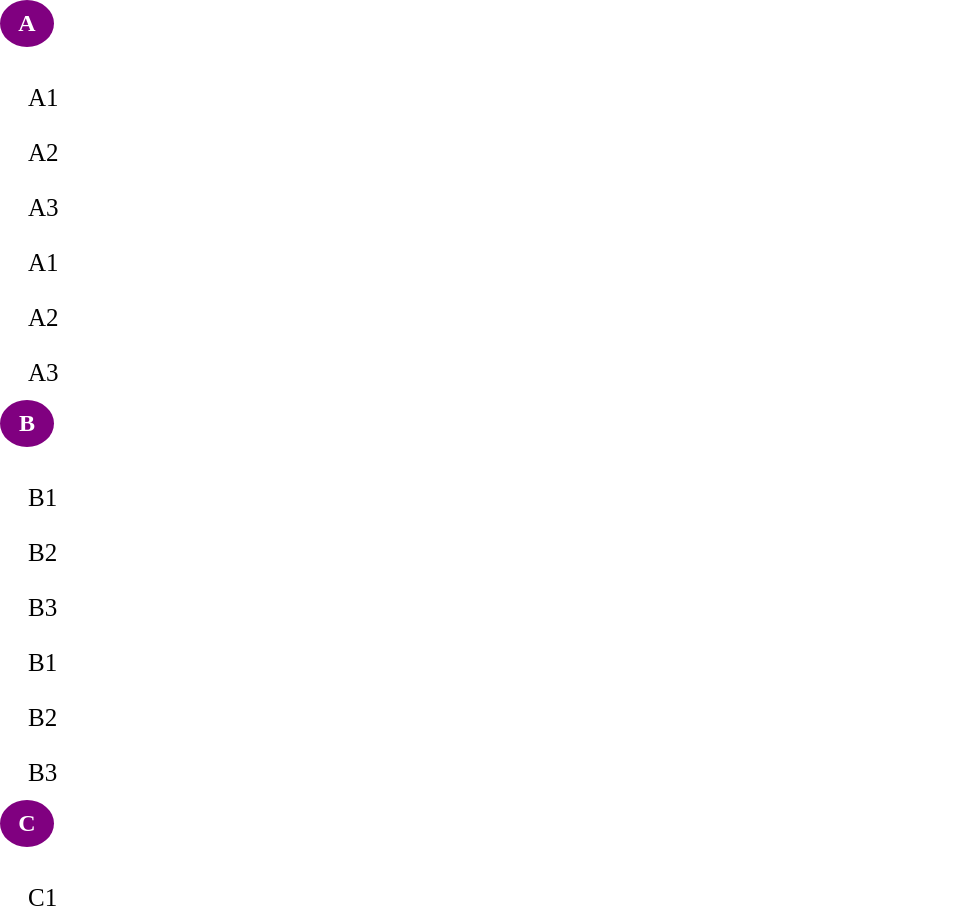
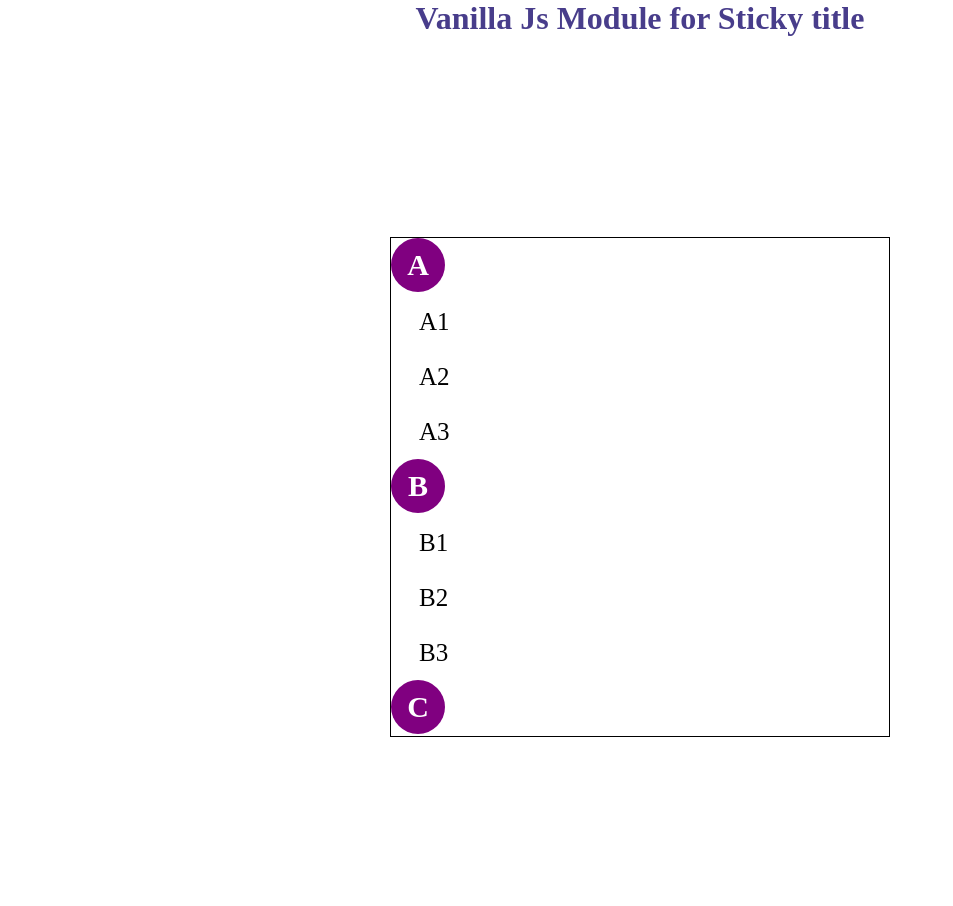
Before and after one commit to at-trangpham2/AT-TrangPhamT-FE-Basic, a plain HTML site: page Exercise4/Ex_Sticky.html in a window 1280 px wide. Shown: the top 906 px of the page, without its empty margins (0-953 px from the left). After the commit the page ends 800 px from the top, so only its background shows below. Drawn offline with Linux system fonts and the light colour scheme.

Commit message:
fix css and module vanilla js for sticky title

```diff
--- a/Exercise4/Ex_Sticky.css
+++ b/Exercise4/Ex_Sticky.css
@@ -6,10 +6,24 @@
 body {
   font-family: "Times New Roman", Times, serif;
 }
+h1 {
+  color: darkslateblue;
+  text-align: center;
+}
+.menu-list-group {
+  width: 500px;
+  height: 500px;
+  border: 1px solid black;
+  overflow: auto;
+  margin: auto;
+  margin-top: 200px;
+}
+
 .menu-list {
   list-style-type: none;
 }
 .menu-item-group {
+  list-style-type: none;
   position: relative;
 }
 .title-sticky {
@@ -22,10 +36,10 @@ body {
   border-radius: 50%;
   color: white;
   text-align: center;
+  font-size: 30px;
 }
-
 .menu-list-data {
-  padding-top: 70px;
+  padding-top: 56px;
 }
 .menu-item-data {
   line-height: 55px;
@@ -34,8 +48,7 @@ body {
 }
 
 .fixed .title-sticky {
-  position: fixed;
-  left: 0;
+  position: sticky;
   top: 0;
   padding: 10px;
 }
--- a/Exercise4/Ex_Sticky.html
+++ b/Exercise4/Ex_Sticky.html
@@ -8,59 +8,11 @@
     <link rel="stylesheet" href="Ex_Sticky.css" />
   </head>
   <body>
-    <section class="section-sticky">
-      <div class="container">
-        <ul class="menu-list menu-list-group">
-          <li class="menu-item menu-item-group">
-            <h2 class="title-sticky">A</h2>
-            <ul class="menu-list menu-list-data">
-              <li class="menu-item menu-item-data">A1</li>
-              <li class="menu-item menu-item-data">A2</li>
-              <li class="menu-item menu-item-data">A3</li>
-              <li class="menu-item menu-item-data">A1</li>
-              <li class="menu-item menu-item-data">A2</li>
-              <li class="menu-item menu-item-data">A3</li>
-            </ul>
-          </li>
-
-          <li class="menu-item menu-item-group">
-            <h2 class="title-sticky">B</h2>
-            <ul class="menu-list menu-list-data">
-              <li class="menu-item menu-item-data">B1</li>
-              <li class="menu-item menu-item-data">B2</li>
-              <li class="menu-item menu-item-data">B3</li>
-              <li class="menu-item menu-item-data">B1</li>
-              <li class="menu-item menu-item-data">B2</li>
-              <li class="menu-item menu-item-data">B3</li>
-            </ul>
-          </li>
-
-          <li class="menu-item menu-item-group">
-            <h2 class="title-sticky">C</h2>
-            <ul class="menu-list menu-list-data">
-              <li class="menu-item menu-item-data">C1</li>
-              <li class="menu-item menu-item-data">C2</li>
-              <li class="menu-item menu-item-data">C3</li>
-              <li class="menu-item menu-item-data">C1</li>
-              <li class="menu-item menu-item-data">C2</li>
-              <li class="menu-item menu-item-data">C3</li>
-            </ul>
-          </li>
-
-          <li class="menu-item menu-item-group">
-            <h2 class="title-sticky">D</h2>
-            <ul class="menu-list menu-list-data">
-              <li class="menu-item menu-item-data">D1</li>
-              <li class="menu-item menu-item-data">D2</li>
-              <li class="menu-item menu-item-data">D3</li>
-              <li class="menu-item menu-item-data">D1</li>
-              <li class="menu-item menu-item-data">D2</li>
-              <li class="menu-item menu-item-data">D3</li>
-            </ul>
-          </li>
-        </ul>
-      </div>
-    </section>
-    <script src="Ex_Sticky.js"></script>
+    <div class="table-sticky">
+      <h1>Vanilla Js Module for Sticky title</h1>
+      <ul id="js-menu-sticky" class="menu-list menu-list-group"></ul>
+    </div>
+    <script src="./js/data.js"></script>
+    <script src="./js/Ex_Sticky.js"></script>
   </body>
 </html>
--- a/Exercise4/Ex_Sticky.js
+++ /dev/null
@@ -1,27 +0,0 @@
-var addStickyModule = (function() {
-  // "use strict";
-  var $sticky = document.getElementsByClassName('menu-item-group');
-  function addFunctionForSticky() {
-    for (var i = 0; i < $sticky.length; i++) {
-      if (window.pageYOffset >= $sticky[i].offsetTop) {
-        $sticky[i].classList.add('fixed');
-      } else {
-        $sticky[i].classList.remove('fixed');
-      }
-
-      if (
-        window.pageYOffset >=
-        $sticky[i].offsetTop + $sticky[i].offsetHeight - 45
-      ) {
-        $sticky[i].classList.add('scrolled');
-      } else {
-        $sticky[i].classList.remove('scrolled');
-      }
-    }
-  }
-
-  return {
-    handleSticky: addFunctionForSticky
-  };
-})();
-window.addEventListener('scroll', addStickyModule.handleSticky);
--- /dev/null
+++ b/Exercise4/js/Ex_Sticky.js
@@ -0,0 +1,50 @@
+var addStickyModule = (function() {
+  var $stickyList = document.getElementById('js-menu-sticky');
+  var $sticky = document.getElementsByClassName('menu-item-group');
+
+  function initSticky(data){
+    renderData(data);
+    $stickyList.addEventListener('scroll', addFunctionForSticky);
+  }
+  function renderData(data) {
+    $stickyList.innerHTML = "";
+    var domSticky = "";
+    for (var i = 0; i < data.length; i++) {
+      domSticky +=
+        '<li class="menu-item menu-item-group">' +
+        '<h2 class="title-sticky">' +
+        data[i].title +
+        "</h2>" +
+        '<ul class="menu-list menu-list-data">';
+      for (var j = 0; j < data[i].subData.length; j++) {
+        domSticky +=
+          '<li class="menu-item menu-item-data">' + data[i].subData[j] + "</li>";
+      }
+      domSticky += "</ul>" + "</li>";
+    }
+    $stickyList.innerHTML += domSticky;
+
+  }
+  function addFunctionForSticky() {
+    for (var i = 0; i < $sticky.length; i++) {
+      if ($stickyList.offsetHeight >=$sticky[i].offsetHeight) {
+        $sticky[i].classList.add('fixed');
+      } else {
+        $sticky[i].classList.remove('fixed');
+      }
+
+      if (
+        $stickyList.offsetHeight >=
+        $sticky[i].offsetTop + $sticky[i].offsetHeight + 45
+      ) {
+        $sticky[i].classList.add('scrolled');
+      } else {
+        $sticky[i].classList.remove('scrolled');
+      }
+    }
+  }
+
+  return {
+    initSticky: initSticky
+  };
+})();
--- /dev/null
+++ b/Exercise4/js/data.js
@@ -0,0 +1,26 @@
+var data = [
+  {
+    title: "A",
+    subData: ["A1", "A2", "A3"]
+  },
+  {
+    title: "B",
+    subData: ["B1", "B2", "B3"]
+  },
+  {
+    title: "C",
+    subData: ["C1", "C2", "C3"]
+  },
+  {
+    title: "D",
+    subData: ["D1", "D2", "D3"]
+  },
+  {
+    title: "E",
+    subData: ["E1", "E2", "E3"]
+  }
+];
+
+window.onload = function(){
+  addStickyModule.initSticky(data);
+}
```
